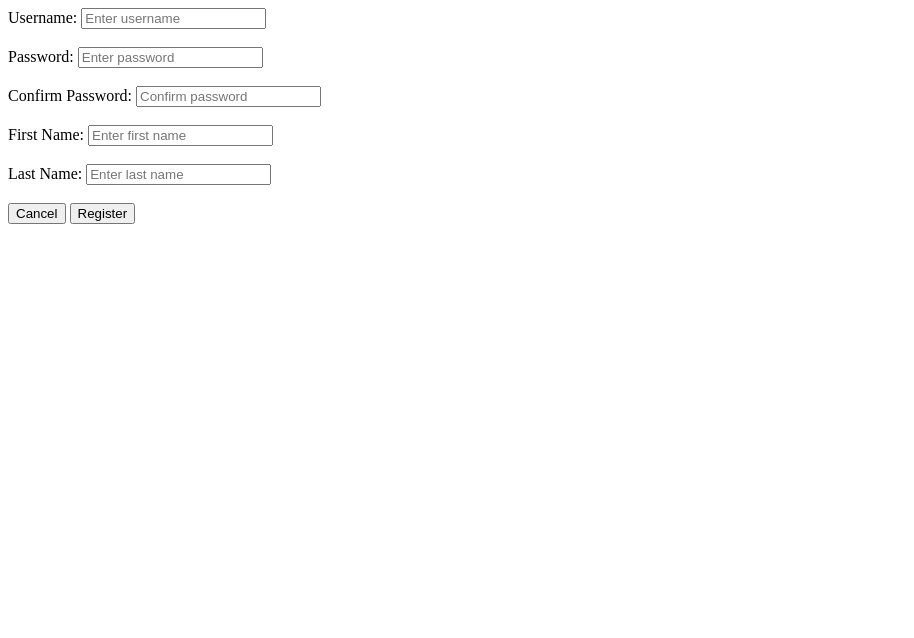
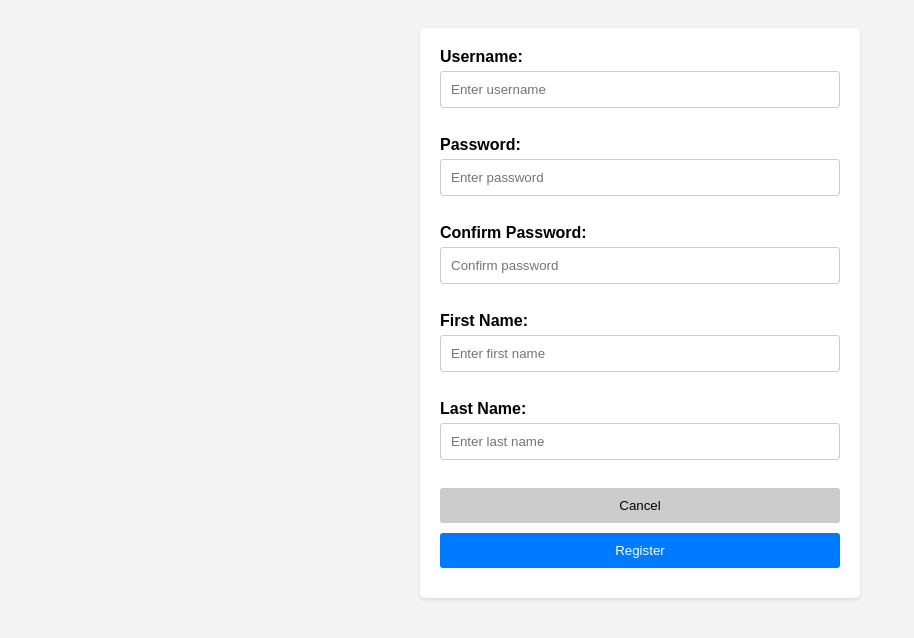
Before and after one commit to LiraRamos/ITPC_3_Prelim_Exam, a plain HTML site: page register.html in a window 1280 px wide. Shown: the whole page, without its empty margins (0-914 px from the left). Drawn offline with Linux system fonts and the light colour scheme.

Commit message:
7th Commit register.html

```diff
--- a/register.html
+++ b/register.html
@@ -4,6 +4,51 @@
     <meta charset="UTF-8">
     <meta name="viewport" content="width=device-width, initial-scale=1.0">
     <title>Register Form</title>
+     <style>
+        body {
+            font-family: Arial, sans-serif;
+            background-color: #f4f4f4;
+            padding: 20px;
+        }
+
+        form {
+            max-width: 400px;
+            margin: 0 auto;
+            padding: 20px;
+            background-color: #fff;
+            border-radius: 5px;
+            box-shadow: 0 2px 4px rgba(0, 0, 0, 0.1);
+        }
+
+        label {
+            display: block;
+            font-weight: bold;
+            margin-bottom: 5px;
+        }
+
+        input[type="text"],
+        input[type="password"],
+        button {
+            width: 100%;
+            padding: 10px;
+            margin-bottom: 10px;
+            border: 1px solid #ccc;
+            border-radius: 3px;
+            box-sizing: border-box;
+        }
+
+        button {
+            background-color: #007bff;
+            color: #fff;
+            border: none;
+            cursor: pointer;
+        }
+
+        button[type="button"] {
+            background-color: #ccc;
+            color: #000;
+        }
+    </style>
 </head>
 <body>
     <form action="/register" method="POST">
```
